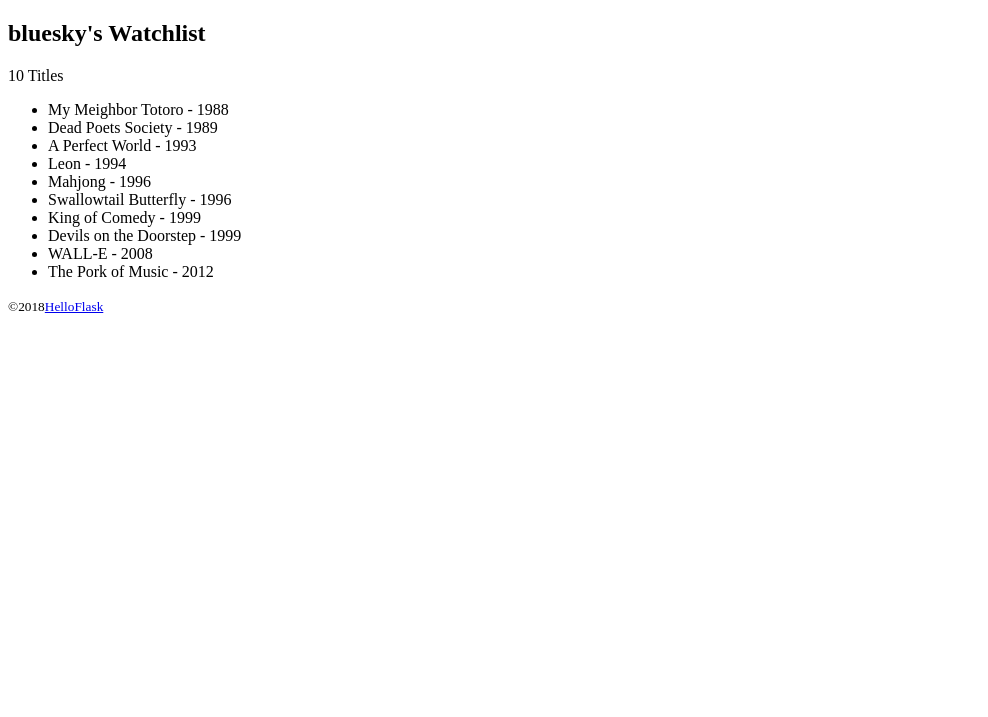
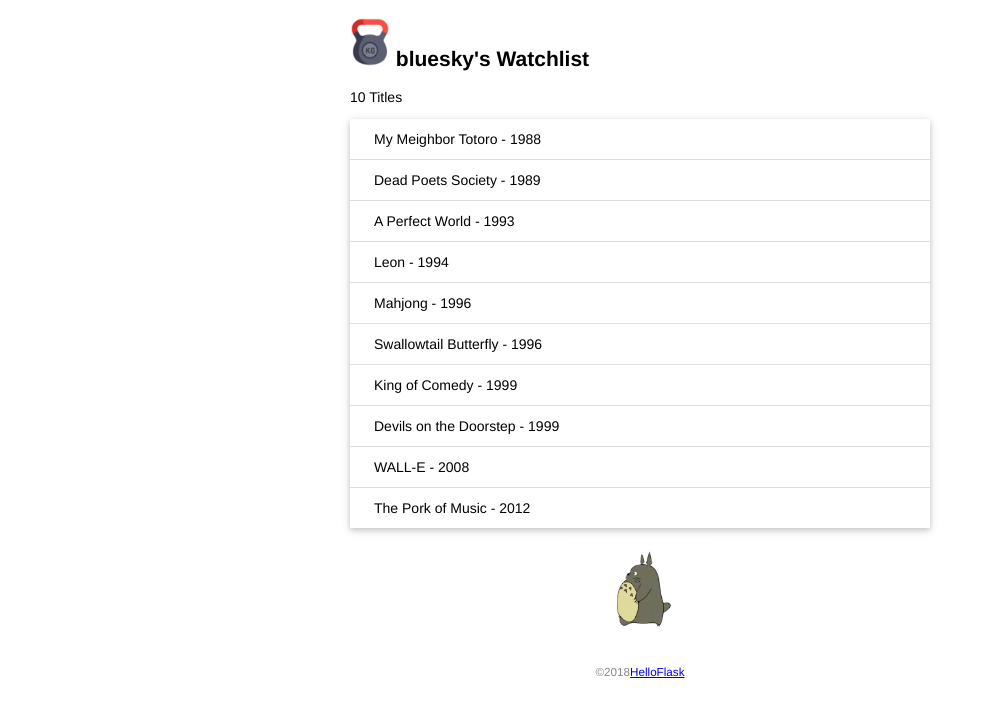
Before and after one commit to blueandandsky/watchlist, a Flask app: page / in a window 1280 px wide. Shown: the top 717 px of the page, without its empty margins (0-988 px from the left). Run offline with Flask 2, Linux system fonts and the light colour scheme.

Commit message:
Add static files

```diff
--- /dev/null
+++ b/static/style.css
@@ -0,0 +1,55 @@
+/*
+页面整体
+ */
+body {
+    margin: auto;
+    max-width: 580px;
+    font-size: 14px;
+    font-family: Helvetica, Arial, sans-serif;
+}
+
+/*
+页脚
+ */
+footer {
+    color: #888;
+    margin-top: 15px;
+    text-align: center;
+    padding: 10px;
+}
+
+/*
+头像
+ */
+.avatar {
+    width: 40px;
+}
+
+/*
+电影列表
+ */
+.movie-list {
+    list-style-type: none;
+    padding: 0;
+    margin-bottom: 10px;
+    box-shadow: 0 2px 5px 0 rgba(0, 0, 0, 0.16), 0 2px 10px 0 rgba(0, 0, 0, 0.12);
+}
+
+.movie-list li {
+    padding: 12px 24px;
+    border-bottom: 1px solid #ddd;
+}
+
+.movie-list li:last-child {
+    border-bottom: none;
+}
+
+.movie-list li:hover {
+    backgroud-color: #f8f9fa;
+}
+
+.totoro{
+    display: block;
+    margin: 0 auto;
+    height: 100px;
+}
--- a/templates/index.html
+++ b/templates/index.html
@@ -2,18 +2,23 @@
 <html lang="en">
 <head>
     <meta charset="UTF-8">
+    <link rel="stylesheet" href="{{ url_for('static',filename='style.css') }}">
     <title>{{ name }}'s Watchlist</title>
 </head>
 <body>
-    <h2>{{ name }}'s Watchlist</h2>
+<h2>
+    <img alt="Avatar" class="avatar" src="{{ url_for('static',filename='images/avatar.png') }}">
+    {{ name }}'s Watchlist
+</h2>
 <p>{{ movies|length }} Titles</p>{# 使用length 过滤器获取movies 变量的长度#}
-    <ul>
+<ul class="movie-list">
     {% for movie in movies %} {# 迭代movies变量 #}
         <li>{{ movie.title }} - {{ movie.year }}</li>{# 等同于movie['title'] #}
     {% endfor %} {# 使用endfor 标签结束for语句 #}
 </ul>
+<img alt="Walking Totoro" class="totoro" src="{{ url_for('static',filename='images/totoro.gif') }}">
 <footer>
-        <small>&copy;2018<a href="http://helloflask.com/tutorial">HelloFlask</a> </small>
+    <small>&copy;2018<a href="http://helloflask.com/tutorial">HelloFlask</a></small>
 </footer>
 </body>
 </html>
```
Also changed, not shown: static/images/avatar.png (added), static/images/totoro.gif (added), 1 other file. Lines whose indentation alone changed are shown as unchanged.
